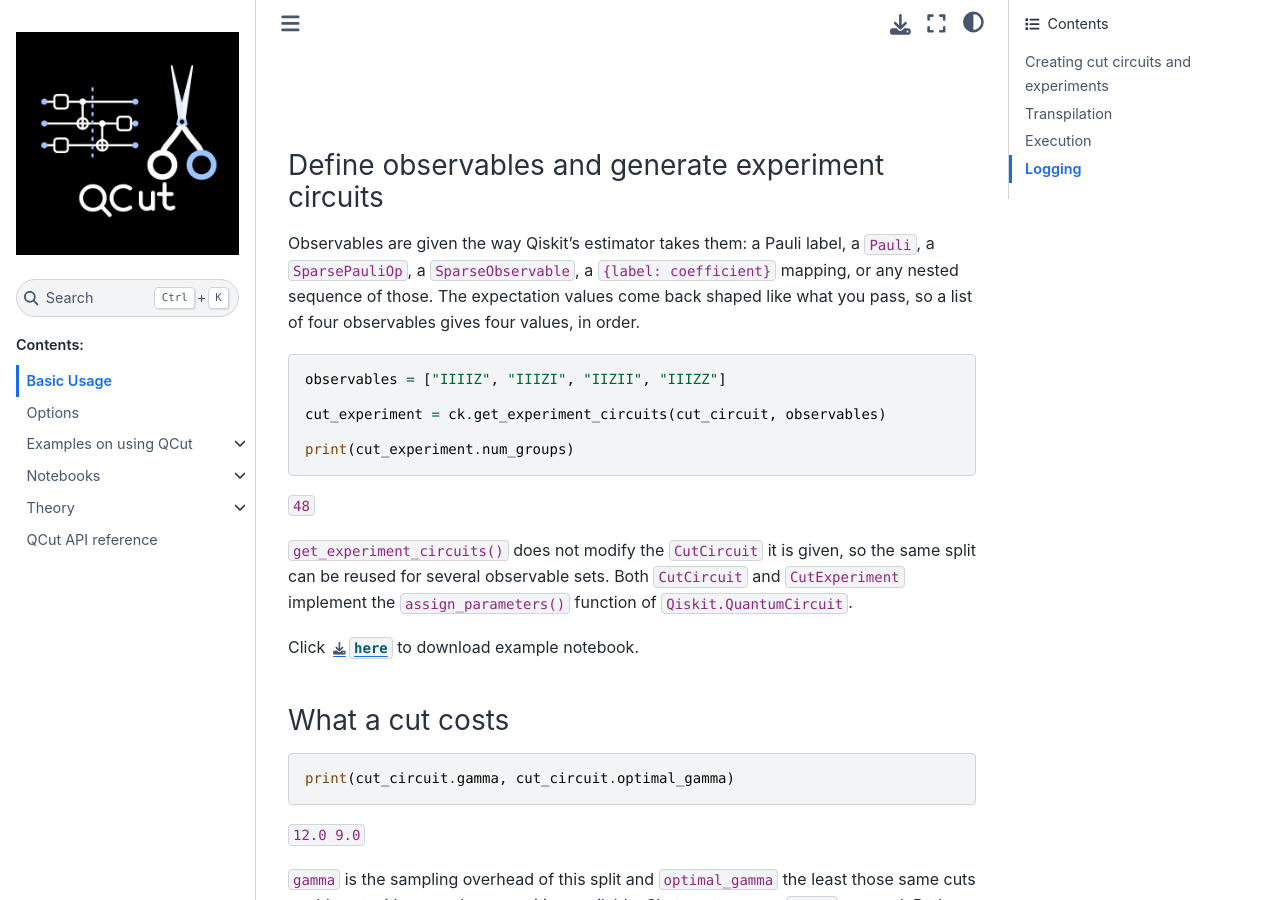
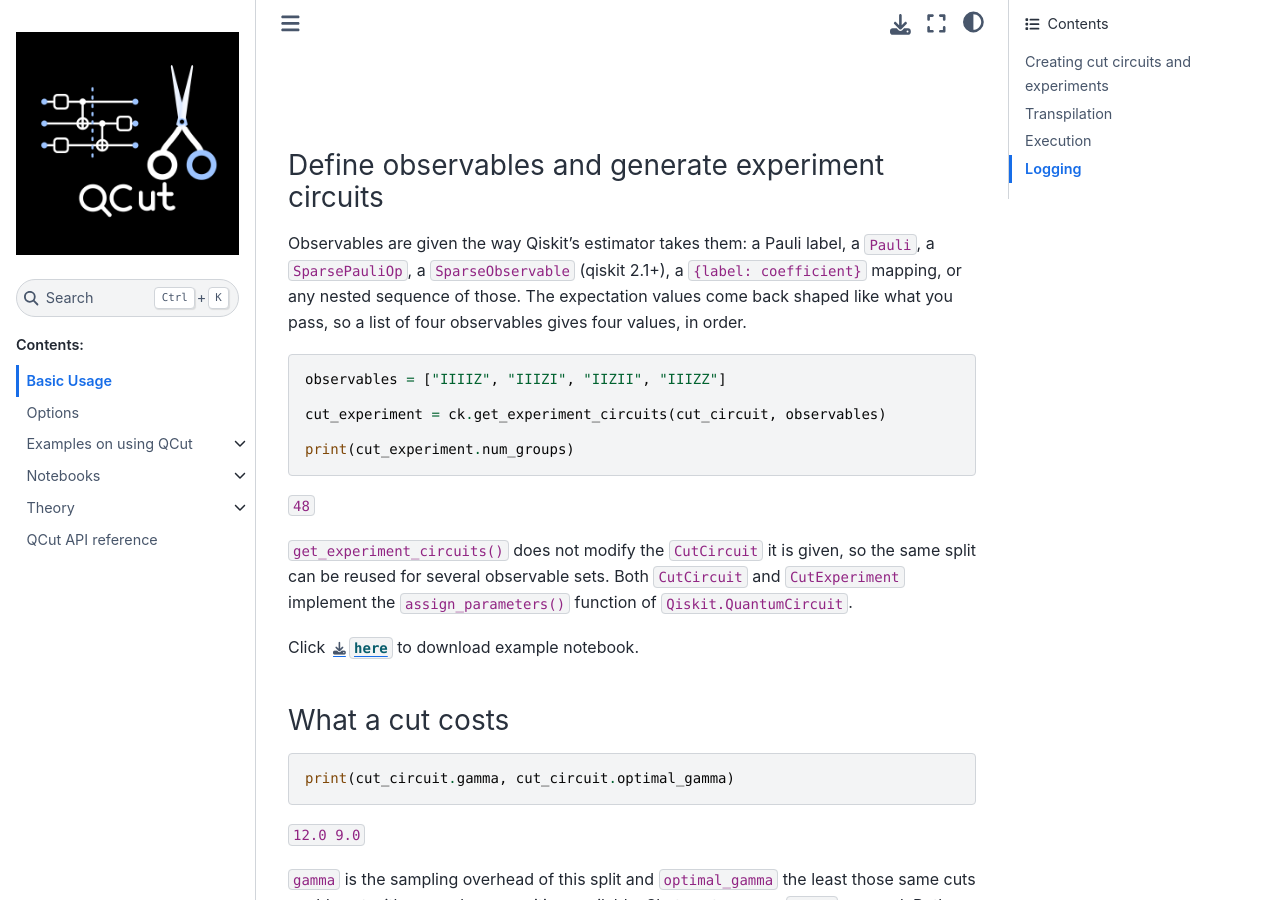
Before and after one commit to JooNiv/QCut, a Sphinx documentation site: the page built from docs/Usage.rst, in a window 1280 px wide and 900 px high, scrolled down 4015 px. Built offline with Sphinx 7.4.7 and the Sphinx Book theme 1.1.4, drawn with Linux system fonts in a browser that asks for light colours; pages that are not in the unit, such as notebooks, are missing from menus; the version number could not be read and is left out.

Commit message:
version note for sparseobservable

```diff
--- a/docs/Usage.rst
+++ b/docs/Usage.rst
@@ -104,7 +104,7 @@ Define observables and generate experiment circuits
 ~~~~~~~~~~~~~~~~~~~~~~~~~~~~~~~~~~~~~~~~~~~~~~~~~~~
 
 Observables are given the way Qiskit's estimator takes them: a Pauli label, a
-:code:`Pauli`, a :code:`SparsePauliOp`, a :code:`SparseObservable`, a
+:code:`Pauli`, a :code:`SparsePauliOp`, a :code:`SparseObservable` (qiskit 2.1+), a
 :code:`{label: coefficient}` mapping, or any nested sequence of those. The expectation
 values come back shaped like what you pass, so a list of four observables gives four
 values, in order.
```
Also changed, not shown: README.md (+2 -1 lines).
